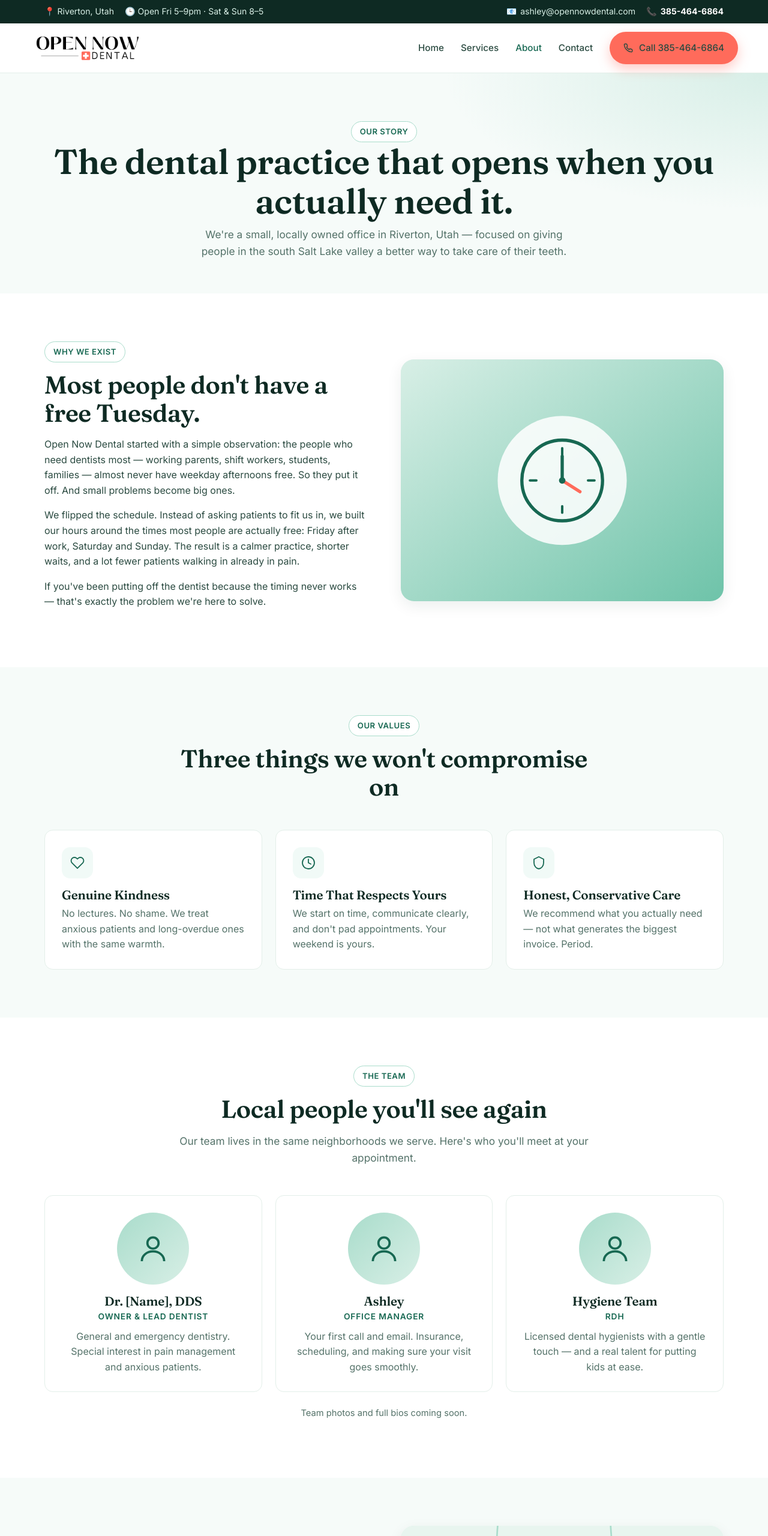
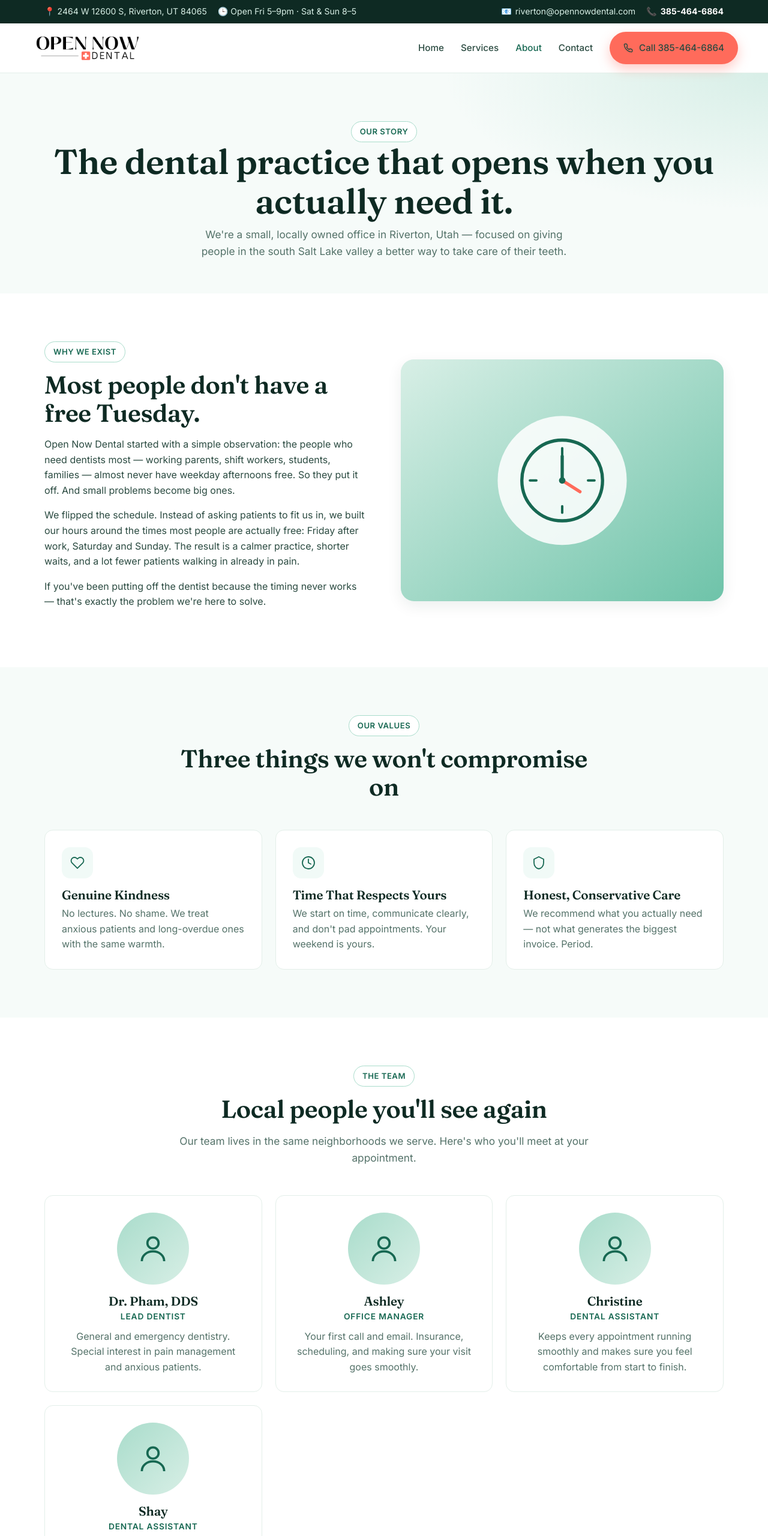
Before and after one commit to ryanoldroyd/opennow-website, a plain HTML site: page about.html in a window 1280 px wide. Shown: the top 2560 px of the page at 60% size. Drawn offline with Linux system fonts and the light colour scheme.

Commit message:
Update contact info, team, address, and footer logo
- Change email to riverton@opennowdental.com sitewide
- Add full address (2464 W 12600 S, Riverton, UT 84065) to utility bar, footer, and contact page
- Update Dr. name to Dr. Pham, remove Owner title (Lead Dentist only)
- Remove Hygiene Team card; add Christine and Shay as Dental Assistants
- Fix footer logo cutoff by switching to logo.png and using auto height

Co-Authored-By: Claude Sonnet 4.6 <noreply@anthropic.com>

```diff
--- a/about.html
+++ b/about.html
@@ -16,11 +16,11 @@
 <div class="utility-bar">
   <div class="container">
     <div class="utility-meta">
-      <span>📍 Riverton, Utah</span>
+      <span>📍 2464 W 12600 S, Riverton, UT 84065</span>
       <span>🕒 Open Fri 5–9pm · Sat &amp; Sun 8–5</span>
     </div>
     <div class="utility-meta">
-      <span>📧 <a href="mailto:ashley@opennowdental.com">ashley@opennowdental.com</a></span>
+      <span>📧 <a href="mailto:riverton@opennowdental.com">riverton@opennowdental.com</a></span>
       <span>📞 <a href="tel:+13854646864"><strong>385-464-6864</strong></a></span>
     </div>
   </div>
@@ -131,8 +131,8 @@
         <div style="width:120px; height:120px; margin:0 auto 16px; border-radius:50%; background:linear-gradient(135deg, var(--mint-200), var(--mint-100)); display:flex; align-items:center; justify-content:center;">
           <svg width="56" height="56" viewBox="0 0 24 24" fill="none" stroke="#176852" stroke-width="1.6"><circle cx="12" cy="8" r="4"/><path d="M4 21c0-4 3.5-7 8-7s8 3 8 7"/></svg>
         </div>
-        <h3 style="margin-bottom:2px;">Dr. [Name], DDS</h3>
-        <p style="color:var(--mint-700); font-weight:600; font-size:0.86rem; letter-spacing:0.06em; text-transform:uppercase; margin:0 0 10px;">Owner &amp; Lead Dentist</p>
+        <h3 style="margin-bottom:2px;">Dr. Pham, DDS</h3>
+        <p style="color:var(--mint-700); font-weight:600; font-size:0.86rem; letter-spacing:0.06em; text-transform:uppercase; margin:0 0 10px;">Lead Dentist</p>
         <p>General and emergency dentistry. Special interest in pain management and anxious patients.</p>
       </div>
       <div class="card" style="text-align:center;">
@@ -147,9 +147,17 @@
         <div style="width:120px; height:120px; margin:0 auto 16px; border-radius:50%; background:linear-gradient(135deg, var(--mint-200), var(--mint-100)); display:flex; align-items:center; justify-content:center;">
           <svg width="56" height="56" viewBox="0 0 24 24" fill="none" stroke="#176852" stroke-width="1.6"><circle cx="12" cy="8" r="4"/><path d="M4 21c0-4 3.5-7 8-7s8 3 8 7"/></svg>
         </div>
-        <h3 style="margin-bottom:2px;">Hygiene Team</h3>
-        <p style="color:var(--mint-700); font-weight:600; font-size:0.86rem; letter-spacing:0.06em; text-transform:uppercase; margin:0 0 10px;">RDH</p>
-        <p>Licensed dental hygienists with a gentle touch — and a real talent for putting kids at ease.</p>
+        <h3 style="margin-bottom:2px;">Christine</h3>
+        <p style="color:var(--mint-700); font-weight:600; font-size:0.86rem; letter-spacing:0.06em; text-transform:uppercase; margin:0 0 10px;">Dental Assistant</p>
+        <p>Keeps every appointment running smoothly and makes sure you feel comfortable from start to finish.</p>
+      </div>
+      <div class="card" style="text-align:center;">
+        <div style="width:120px; height:120px; margin:0 auto 16px; border-radius:50%; background:linear-gradient(135deg, var(--mint-200), var(--mint-100)); display:flex; align-items:center; justify-content:center;">
+          <svg width="56" height="56" viewBox="0 0 24 24" fill="none" stroke="#176852" stroke-width="1.6"><circle cx="12" cy="8" r="4"/><path d="M4 21c0-4 3.5-7 8-7s8 3 8 7"/></svg>
+        </div>
+        <h3 style="margin-bottom:2px;">Shay</h3>
+        <p style="color:var(--mint-700); font-weight:600; font-size:0.86rem; letter-spacing:0.06em; text-transform:uppercase; margin:0 0 10px;">Dental Assistant</p>
+        <p>Brings a calm, friendly energy to every visit — great with kids and first-time patients alike.</p>
       </div>
     </div>
     <p style="text-align:center; color:var(--ink-500); margin-top:24px; font-size:0.92rem;">Team photos and full bios coming soon.</p>
@@ -163,7 +171,8 @@
       <span class="eyebrow">Visit Us</span>
       <h2 style="margin-top:14px;">Right here in Riverton.</h2>
       <p>We're proud to serve Riverton and the surrounding south valley — Herriman, South Jordan, Bluffdale, Draper, and Sandy. Easy parking, family-friendly waiting area, and a coffee bar to make the trip a little nicer.</p>
-      <p style="margin-top:18px;"><strong>Email:</strong> <a href="mailto:ashley@opennowdental.com">ashley@opennowdental.com</a><br>
+      <p style="margin-top:18px;"><strong>Address:</strong> 2464 W 12600 S, Riverton, UT 84065<br>
+      <strong>Email:</strong> <a href="mailto:riverton@opennowdental.com">riverton@opennowdental.com</a><br>
       <strong>Phone:</strong> <a href="tel:+13854646864">385-464-6864</a></p>
       <a href="contact.html" class="btn btn-secondary" style="margin-top:14px;">Get directions &amp; hours</a>
     </div>
@@ -211,13 +220,13 @@
     <div class="footer-grid">
       <div class="footer-brand">
         <div class="brand" style="margin-bottom:14px;">
-          <img src="logo-white.svg" alt="Open Now Dental" class="logo" />
+          <img src="logo.png" alt="Open Now Dental" class="logo" />
         </div>
         <p>Evening and weekend dental care for the south Salt Lake valley. Compassionate, modern, judgment-free.</p>
       </div>
-      <div><h4>Visit</h4><ul><li>Riverton, Utah</li><li>Free parking</li><li><a href="contact.html">Get directions</a></li></ul></div>
+      <div><h4>Visit</h4><ul><li>2464 W 12600 S</li><li>Riverton, UT 84065</li><li>Free parking</li><li><a href="contact.html">Get directions</a></li></ul></div>
       <div><h4>Hours</h4><ul><li>Fri 5:00pm – 9:00pm</li><li>Sat 8:00am – 5:00pm</li><li>Sun 8:00am – 5:00pm</li></ul></div>
-      <div><h4>Contact</h4><ul><li><a href="tel:+13854646864">385-464-6864</a></li><li><a href="mailto:ashley@opennowdental.com">ashley@opennowdental.com</a></li></ul></div>
+      <div><h4>Contact</h4><ul><li><a href="tel:+13854646864">385-464-6864</a></li><li><a href="mailto:riverton@opennowdental.com">riverton@opennowdental.com</a></li></ul></div>
     </div>
     <div class="footer-bottom">
       <span>© 2026 Open Now Dental. All rights reserved.</span>
--- a/styles.css
+++ b/styles.css
@@ -112,7 +112,7 @@ p { margin: 0 0 1em; color: var(--ink-700); }
 }
 .brand img.logo-sm { height: 40px; }
 .brand img.logo-lg { height: 64px; }
-.site-footer .brand img.logo { height: 56px; }
+.site-footer .brand img.logo { height: auto; max-height: 70px; max-width: 220px; }
 @media (max-width: 640px) {
   .brand img.logo { height: 40px; }
 }
```
Also changed, not shown: contact.html (+8 -8 lines), index.html (+6 -5 lines), landing.html (+1 -1 lines), services.html (+5 -5 lines).
